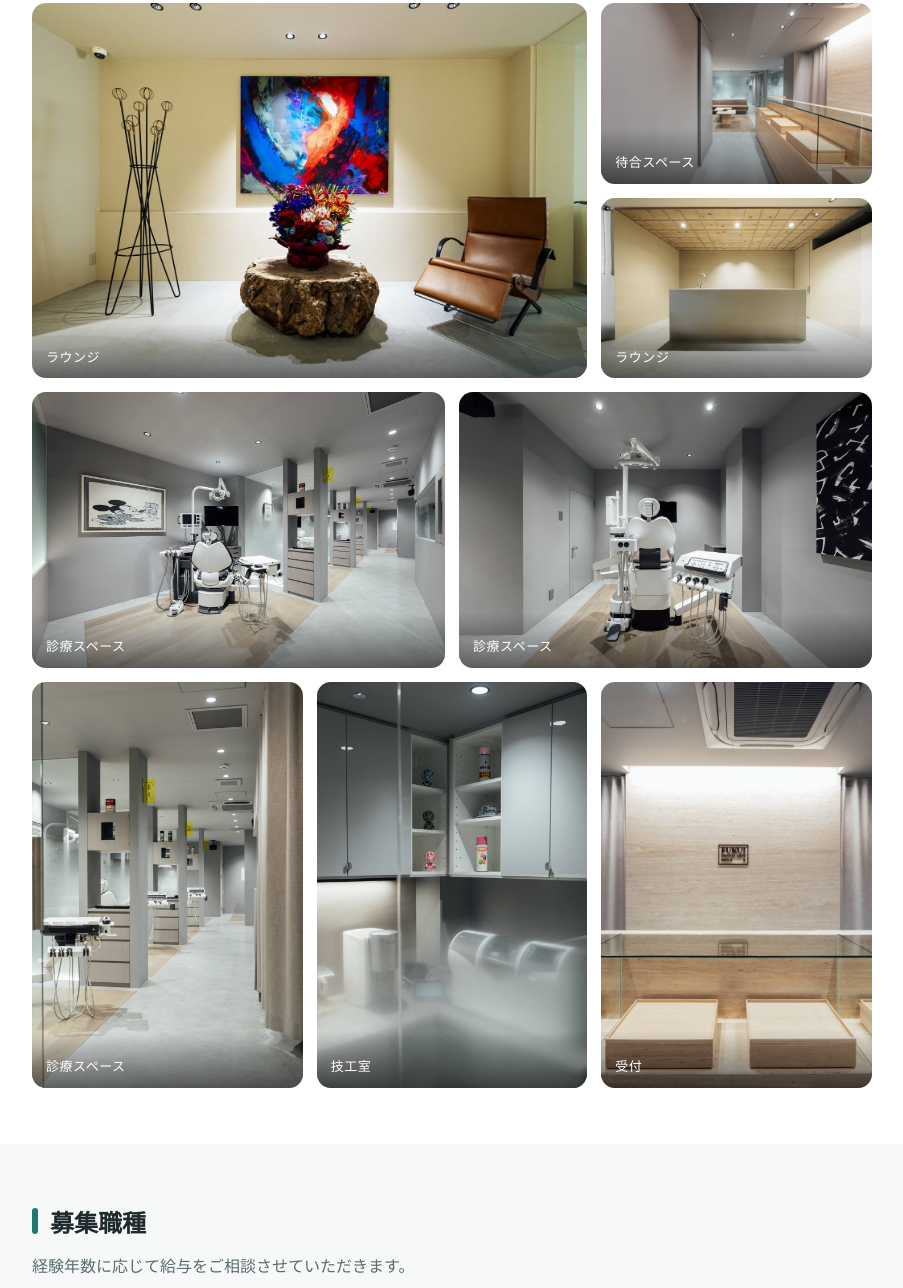
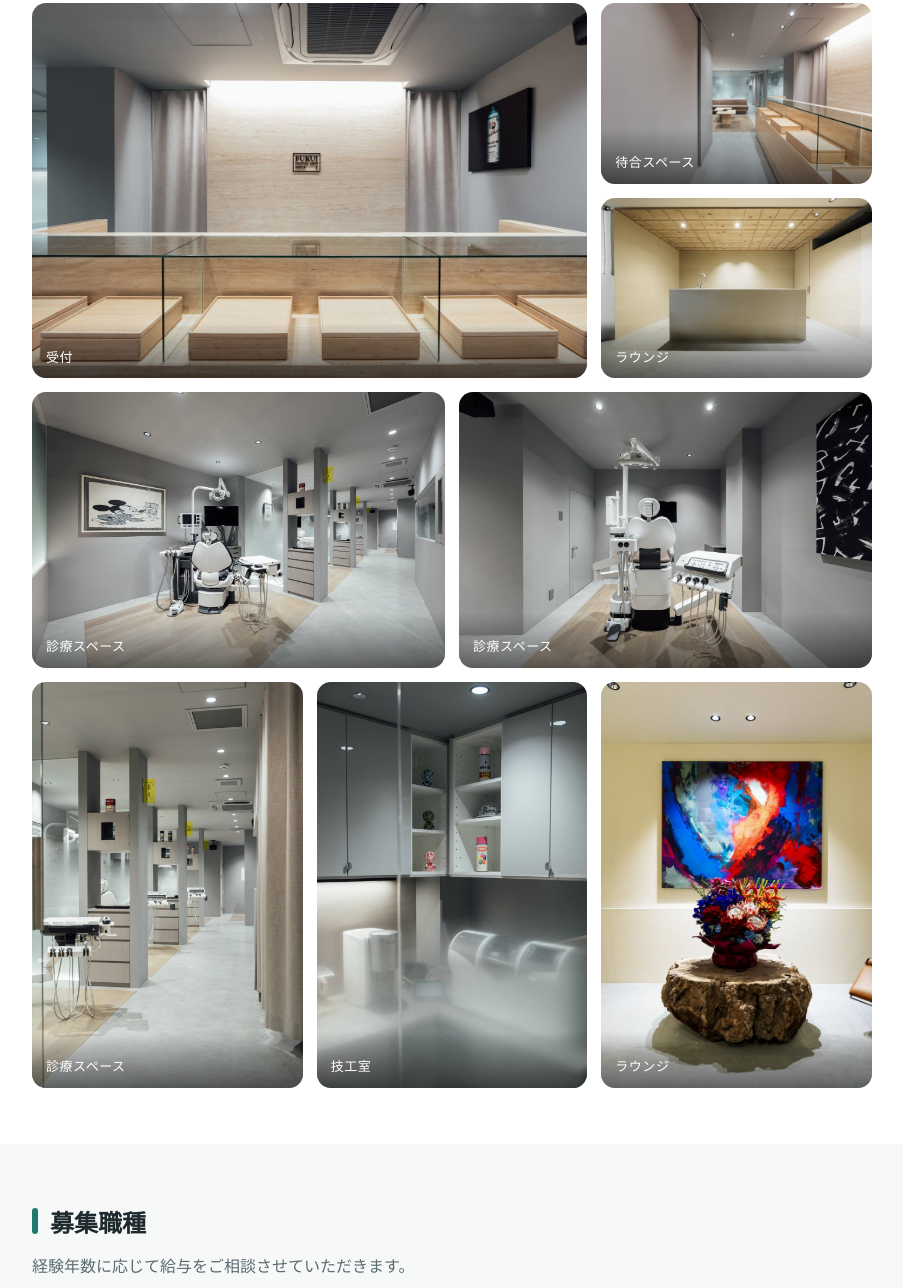
Before and after one commit to fukui-dental/fukui-dental.github.io, a plain HTML site: page index.html in a window 1280 px wide. Shown: the part 674-1962 px from the top of the page, without its empty margins (188-1091 px from the left). Drawn offline with Linux system fonts and the light colour scheme; no server answers; a web font is replaced by a local one.

Commit message:
Update index.html

```diff
--- a/index.html
+++ b/index.html
@@ -140,14 +140,14 @@
     <h2>院内のご紹介</h2>
     <p class="lead">アートと素材にこだわった、落ち着いた空間で働けます。</p>
     <div class="gallery">
-      <figure class="g-lg"><img src="lounge.jpg" alt="アートが飾られたラウンジ" loading="lazy"><figcaption>ラウンジ</figcaption></figure>
+      <figure class="g-lg"><img src="reception.jpg" alt="受付" loading="lazy"><figcaption>受付</figcaption></figure>
       <figure class="g-sm"><img src="lobby.jpg" alt="受付から待合へ" loading="lazy"><figcaption>待合スペース</figcaption></figure>
       <figure class="g-sm"><img src="sink.jpg" alt="木格子天井のラウンジ" loading="lazy"><figcaption>ラウンジ</figcaption></figure>
       <figure class="g-md"><img src="unit.jpg" alt="診療スペース" loading="lazy"><figcaption>診療スペース</figcaption></figure>
       <figure class="g-md"><img src="room.jpg" alt="診療スペース" loading="lazy"><figcaption>診療スペース</figcaption></figure>
       <figure class="g-tall"><img src="booth.jpg" alt="A〜Eの診療ユニットが並ぶ診療スペース" loading="lazy"><figcaption>診療スペース</figcaption></figure>
       <figure class="g-tall"><img src="shelf.jpg" alt="技工室" loading="lazy"><figcaption>技工室</figcaption></figure>
-      <figure class="g-tall g-wide-m"><img src="reception.jpg" alt="受付" loading="lazy"><figcaption>受付</figcaption></figure>
+      <figure class="g-tall g-wide-m"><img src="lounge.jpg" alt="アートが飾られたラウンジ" loading="lazy"><figcaption>ラウンジ</figcaption></figure>
     </div>
   </div>
 </section>
```
